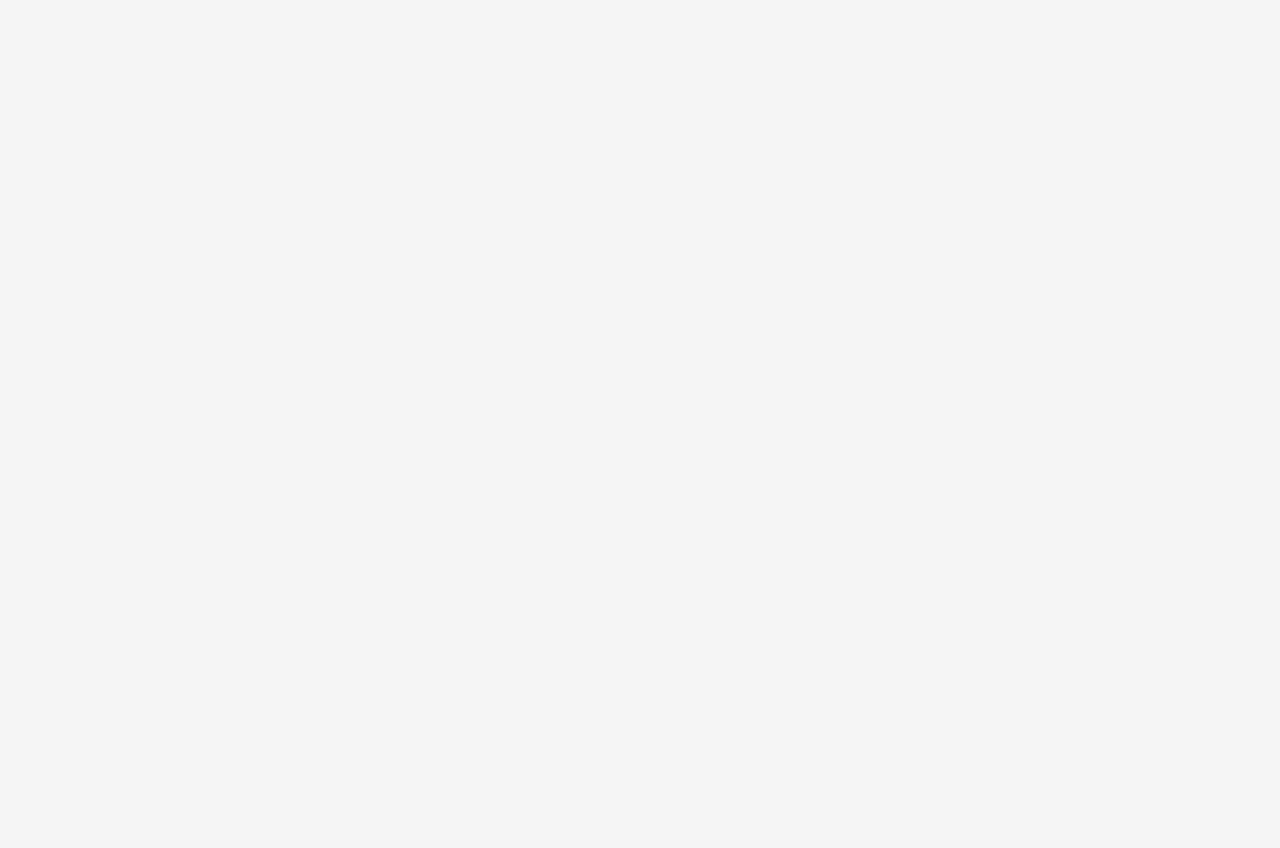
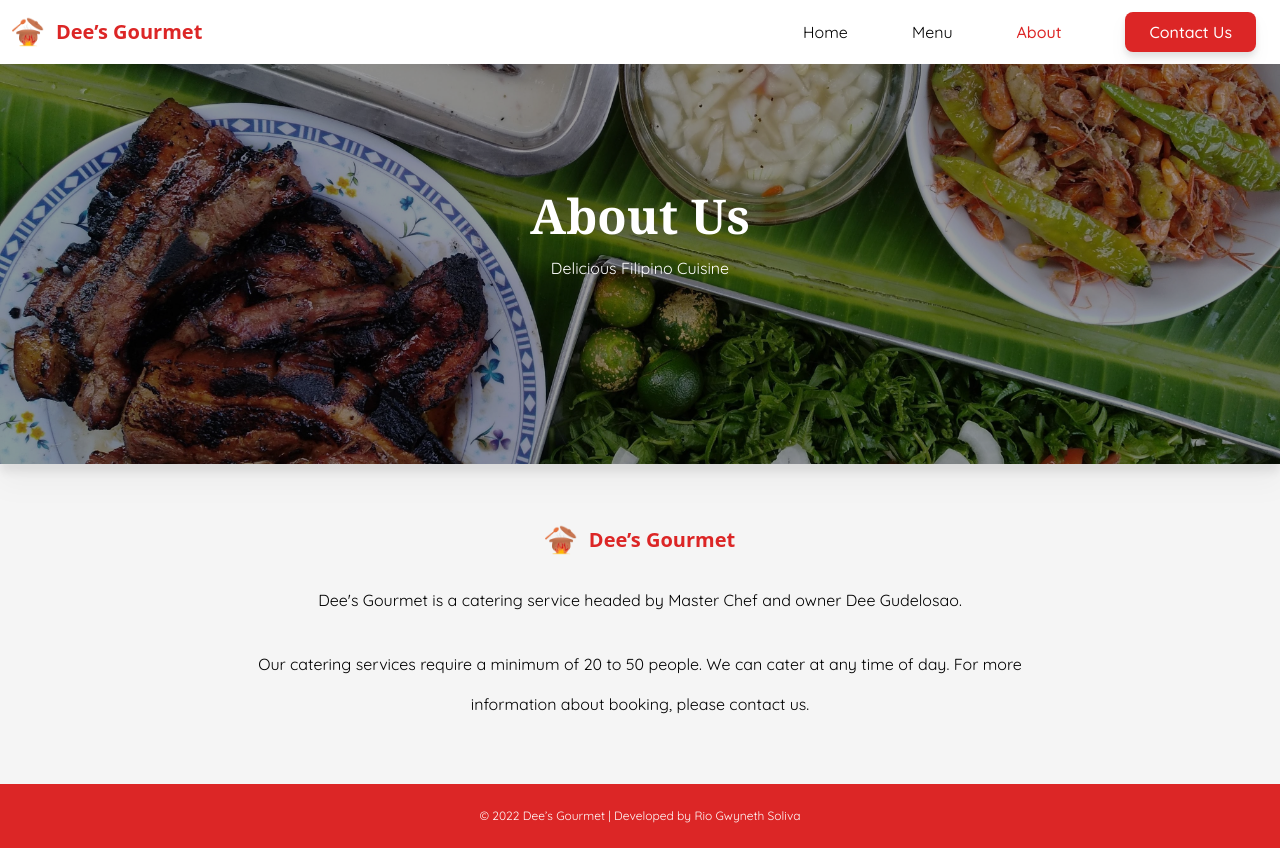
Before and after one commit to RioGwyneth/Dee-s-Gourmet, a React (Vite) app in the folder deesgourmet/: page /about in a window 1280 px wide. Before the commit this address had no page. Before the commit the page ends 800 px from the top, so only its background shows below. Built offline with nearby package versions, Linux system fonts and the light colour scheme.

Commit message:
Create About Page

```diff
--- a/deesgourmet/src/App.jsx
+++ b/deesgourmet/src/App.jsx
@@ -3,6 +3,7 @@ import SharedLayout from "./components/SharedLayout";
 import HomePage from "./pages/HomePage";
 import PopularPage from "./pages/PopularPage";
 import AppetizerPage from "./pages/AppetizerPage";
+import AboutPage from "./pages/AboutPage";
 function App() {
   return (
     <div>
@@ -12,6 +13,7 @@ function App() {
             <Route path="/" element={<HomePage />}></Route>
             <Route path="/menu" element={<PopularPage />}></Route>
             <Route path="/appetizer" element={<AppetizerPage />}></Route>
+            <Route path="/about" element={<AboutPage />}></Route>
           </Route>
         </Routes>
       </BrowserRouter>
--- a/deesgourmet/src/components/NavBar.jsx
+++ b/deesgourmet/src/components/NavBar.jsx
@@ -52,12 +52,18 @@ export default function NavBar() {
                   >
                     About
                   </Link>
-
-                  <Button
+                  <Link
+                  to ="/"
+                     onClick={() => setActive("/")}
+                     className={changeSelectedText(active, "/")}
+                  >
+                <Button
                     text="Contact Us"
                     bgcolor="bg-red-600"
                     padding="px-6 py-2"
                   />
+                </Link>
+
                 </div>
               </div>
             </div>
@@ -119,7 +125,7 @@ export default function NavBar() {
           leaveTo="opacity-0 scale-95"
         >
           {(ref) => (
-            <div className="md:hidden" id="mobile-menu">
+            <div className="md:hidden " id="mobile-menu">
               <div ref={ref} className="px-2 pt-2 pb-3 space-y-1 sm:px-3">
               <Link
                     to ="/"
@@ -145,12 +151,19 @@ export default function NavBar() {
                     About
                   </Link>
 
+                  <Link
+                  to ="/"
+                     onClick={() => setActive("/")}
+                     className={changeSelectedText(active, "/")}
+                  >
                 <Button
                   text="Contact Us"
                   bgcolor="bg-red-600"
                   padding=" py-2"
                   width="w-full"
+                  custom="mt-12"
                 />
+                </Link>
               </div>
             </div>
           )}
--- /dev/null
+++ b/deesgourmet/src/pages/AboutPage.jsx
@@ -0,0 +1,38 @@
+import Cover from "../components/Cover";
+import CoverP1 from "../assets/imgs/CoverP1.jpg";
+import Footer from "../components/Footer";
+import logo from "../assets/imgs/logo.png";
+
+
+export default function AboutPage() {
+  return (
+    <div>
+      <div>
+        {" "}
+        <Cover
+          img={CoverP1}
+          span="Delicious Filipino Cuisine"
+          text="About Us"
+        />
+      </div>
+
+      <div className="flex flex-col items-center my-5 p-10 ">
+        <div className="flex flex-col items-center lg:w-4/6 gap-6">
+          <div className="flex-shrink-0 flex  gap-3">
+            <img className="h-8 w-8 " src={logo} alt="Workflow" />
+            <h1 className="flex items-center text-red-600 font-sans text-xl font-black">
+              Dee’s Gourmet
+            </h1>
+          </div>
+          <p className="text-center leading-10">
+            Dee's Gourmet is a catering service headed by Master Chef and owner
+            Dee Gudelosao. </p> <p className="text-center leading-10">Our catering services require a minimum of
+            20 to 50 people. We can cater at any time of day. For more
+            information about booking, please contact us.
+          </p>
+        </div>
+      </div>
+      <Footer />
+    </div>
+  );
+}
--- a/deesgourmet/src/pages/HomePage.jsx
+++ b/deesgourmet/src/pages/HomePage.jsx
@@ -3,7 +3,6 @@ import P1 from "../assets/imgs/P1.jpg";
 import Button from "../components/Button";
 import Cover from "../components/Cover";
 import CoverP1 from "../assets/imgs/CoverP1.jpg";
-import NavBar from "../components/NavBar";
 import Footer from "../components/Footer";
 
 export default function HomePage() {
```
Also changed, not shown: deesgourmet/src/assets/imgs/DeesPic.jpg (added).
